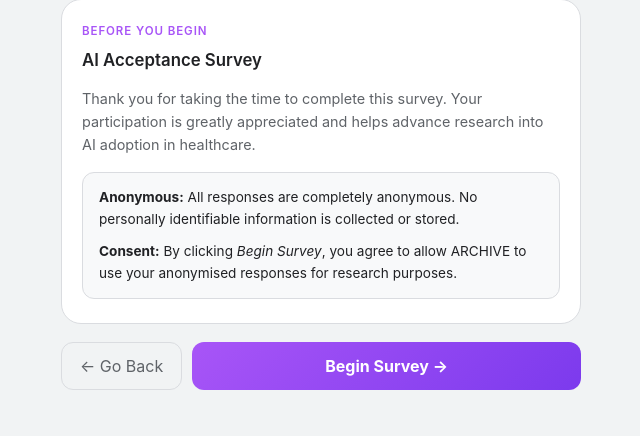
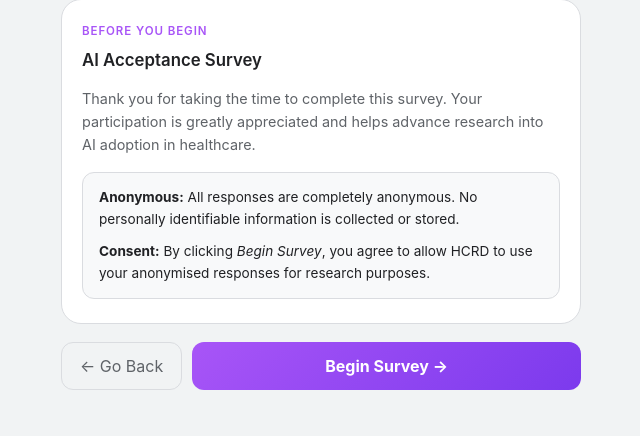
Before and after one commit to hongruih/NUHS_Summit, a Flask app: page /survey/acceptance in a window 1280 px wide. Shown: the part 160-596 px from the top of the page, without its empty margins (319-959 px from the left). Run offline with Flask 3, Linux system fonts and the light colour scheme.

Commit message:
Change ARCHIVE to HCRD

```diff
--- a/templates/survey_acceptance.html
+++ b/templates/survey_acceptance.html
@@ -337,7 +337,7 @@
           <strong>Anonymous:</strong> All responses are completely anonymous. No personally identifiable information is collected or stored.
         </p>
         <p style="font-size:0.85rem;color:#202124;line-height:1.6">
-          <strong>Consent:</strong> By clicking <em>Begin Survey</em>, you agree to allow ARCHIVE to use your anonymised responses for research purposes.
+          <strong>Consent:</strong> By clicking <em>Begin Survey</em>, you agree to allow HCRD to use your anonymised responses for research purposes.
         </p>
       </div>
     </div>
```
Also changed, not shown: 1 other file.
